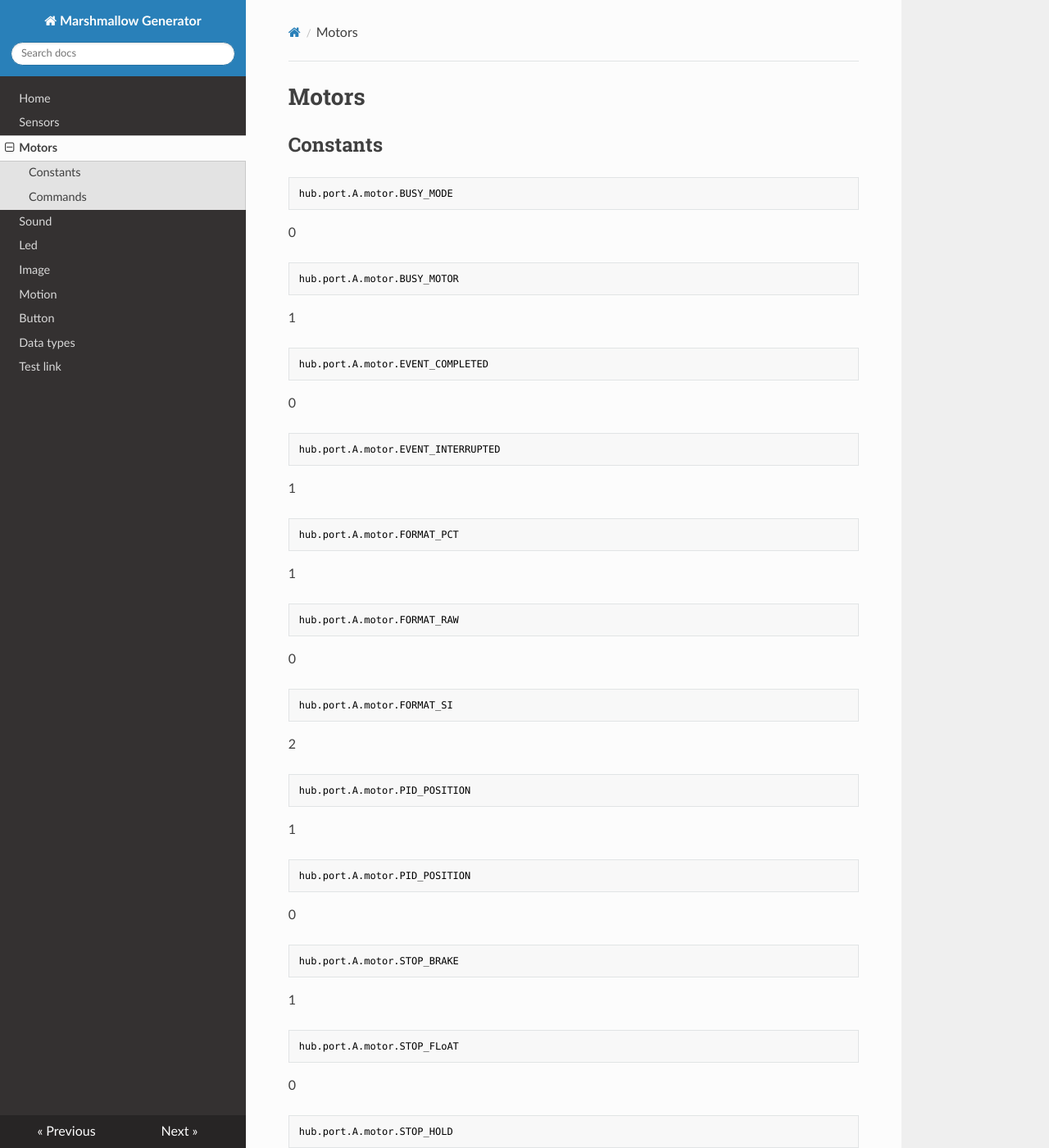
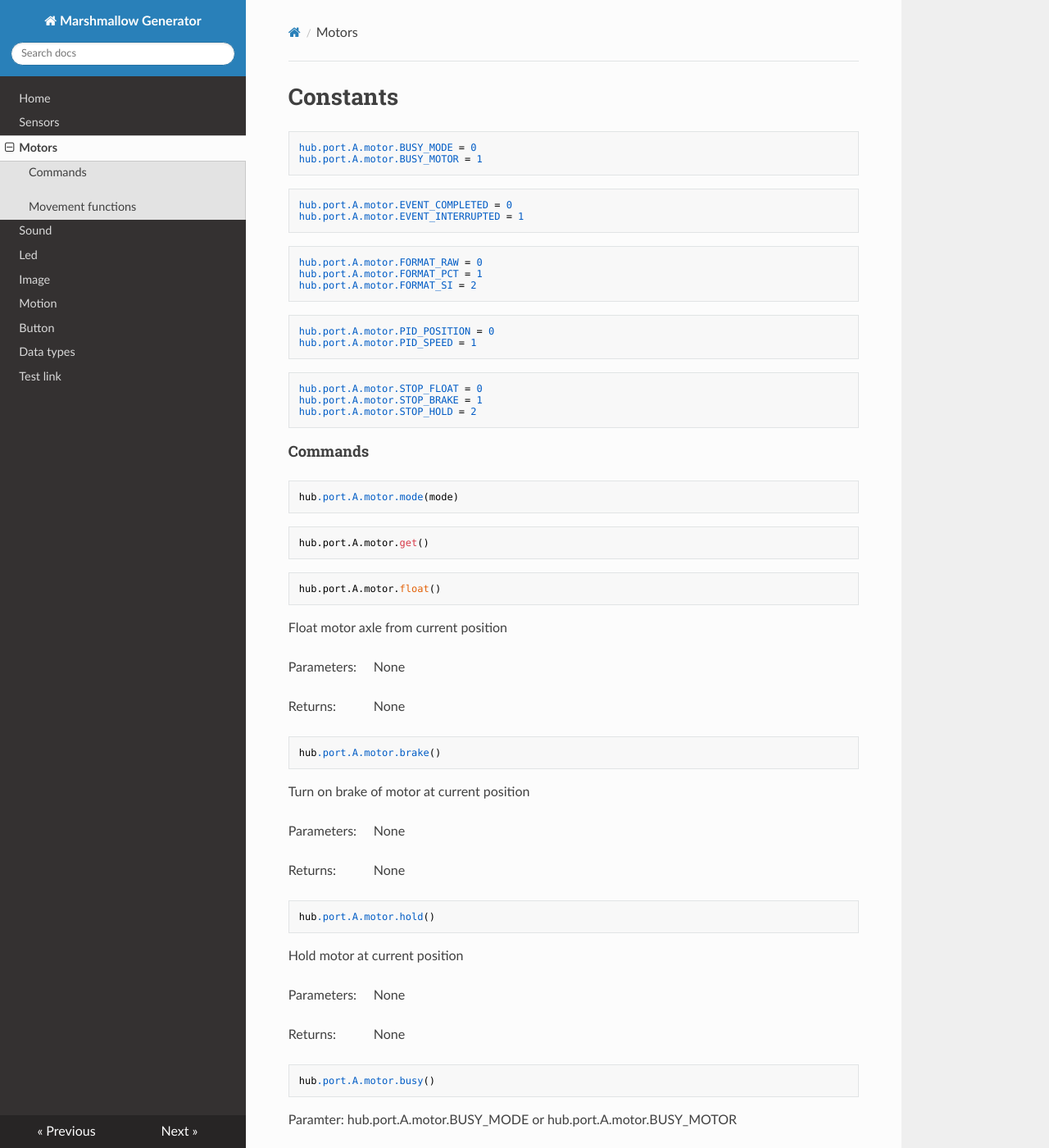
Before and after one commit to NStrijbosch/hub-module-notes, an MkDocs documentation site: the page built from docs/motors.md, in a window 1280 px wide and 1400 px high. Shown: the whole window at 82% size. Built offline with MkDocs 1.6.1, drawn with Linux system fonts in a browser that asks for light colours; nearby versions of some CDN libraries; some of the changed text lies outside the part shown.

Commit message:
Update motors.md

````diff
--- a/docs/motors.md
+++ b/docs/motors.md
@@ -1,65 +1,44 @@
-# Motors
+<style type='text/css'>
+.section ul { list-style: none !important; margin-left: 80px; margin-top:-3em;}
+.section li { list-style: none !important}
+.toctree-l2 a {margin-left: 0em;}
+.toctree-l3 {margin-left: 2em;}
+h2 {font-size: 125%;}
+h2 {font-size: 115%;}
+</style>
 
-## Constants
+
+
+# Constants
 
 ```
-hub.port.A.motor.BUSY_MODE
+hub.port.A.motor.BUSY_MODE = 0
+hub.port.A.motor.BUSY_MOTOR = 1
 ```
-0
+
 
 ```
-hub.port.A.motor.BUSY_MOTOR
+hub.port.A.motor.EVENT_COMPLETED = 0
+hub.port.A.motor.EVENT_INTERRUPTED = 1
 ```
-1
 
 ```
-hub.port.A.motor.EVENT_COMPLETED
+hub.port.A.motor.FORMAT_RAW = 0
+hub.port.A.motor.FORMAT_PCT = 1
+hub.port.A.motor.FORMAT_SI = 2
 ```
-0
 
 ```
-hub.port.A.motor.EVENT_INTERRUPTED
+hub.port.A.motor.PID_POSITION = 0
+hub.port.A.motor.PID_SPEED = 1
 ```
-1
+
 
 ```
-hub.port.A.motor.FORMAT_PCT
+hub.port.A.motor.STOP_FLOAT = 0
+hub.port.A.motor.STOP_BRAKE = 1
+hub.port.A.motor.STOP_HOLD = 2
 ```
-1
-
-```
-hub.port.A.motor.FORMAT_RAW
-```
-0
-
-```
-hub.port.A.motor.FORMAT_SI
-```
-2
-
-```
-hub.port.A.motor.PID_POSITION
-```
-1
-
-```
-hub.port.A.motor.PID_POSITION
-```
-0
-
-```
-hub.port.A.motor.STOP_BRAKE
-```
-1
-```
-hub.port.A.motor.STOP_FLoAT
-```
-0
-```
-hub.port.A.motor.STOP_HOLD
-```
-2
-
 
 ## Commands
 
@@ -71,28 +50,68 @@ hub.port.A.motor.mode(mode)
 hub.port.A.motor.get()
 ```
 
-```
-hub.port.A.motor.pwm(pwm)
-```
 
 
 ```
 hub.port.A.motor.float()
 ```
+Float motor axle from current position
+
+Parameters:
+
+* None
+
+Returns:
+
+* None
 
 ```
 hub.port.A.motor.brake()
 ```
+Turn on brake of motor at current position
+
+Parameters:
+
+* None
+
+Returns:
+
+* None
 
 ```
 hub.port.A.motor.hold()
 ```
 
+Hold motor at current position
+
+Parameters:
+
+* None
+
+Returns:
+
+* None
+
+##
 ```
 hub.port.A.motor.busy()
 ```
 Paramter:
 hub.port.A.motor.BUSY_MODE or hub.port.A.motor.BUSY_MOTOR
+
+
+## Movement functions
+
+```
+hub.port.A.motor.pwm(pwm)
+```
+Parameters
+
+* pwm (int in range -100 - 100)
+
+Returns:
+
+* None
 
 ```
 hub.port.A.motor.run_at_speed(speed,max_power,acceleration,100,stall)
@@ -126,3 +145,6 @@ hub.port.A.motor.preset(hub.port.A.motor.FORMAT_X)
 ```
 hub.port.A.motor.default()
 ```
+
+<table>
+    <tr>
````
